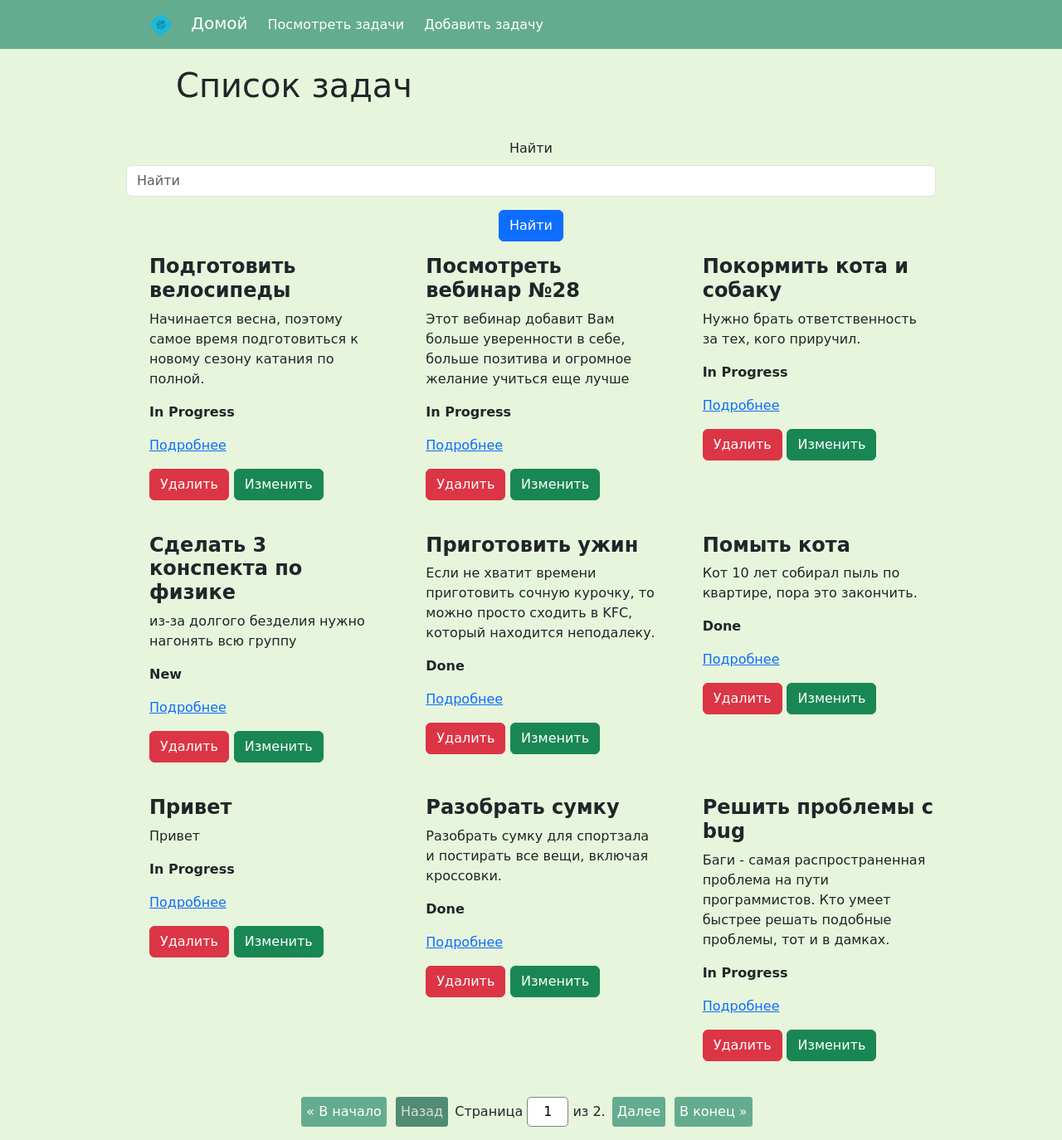
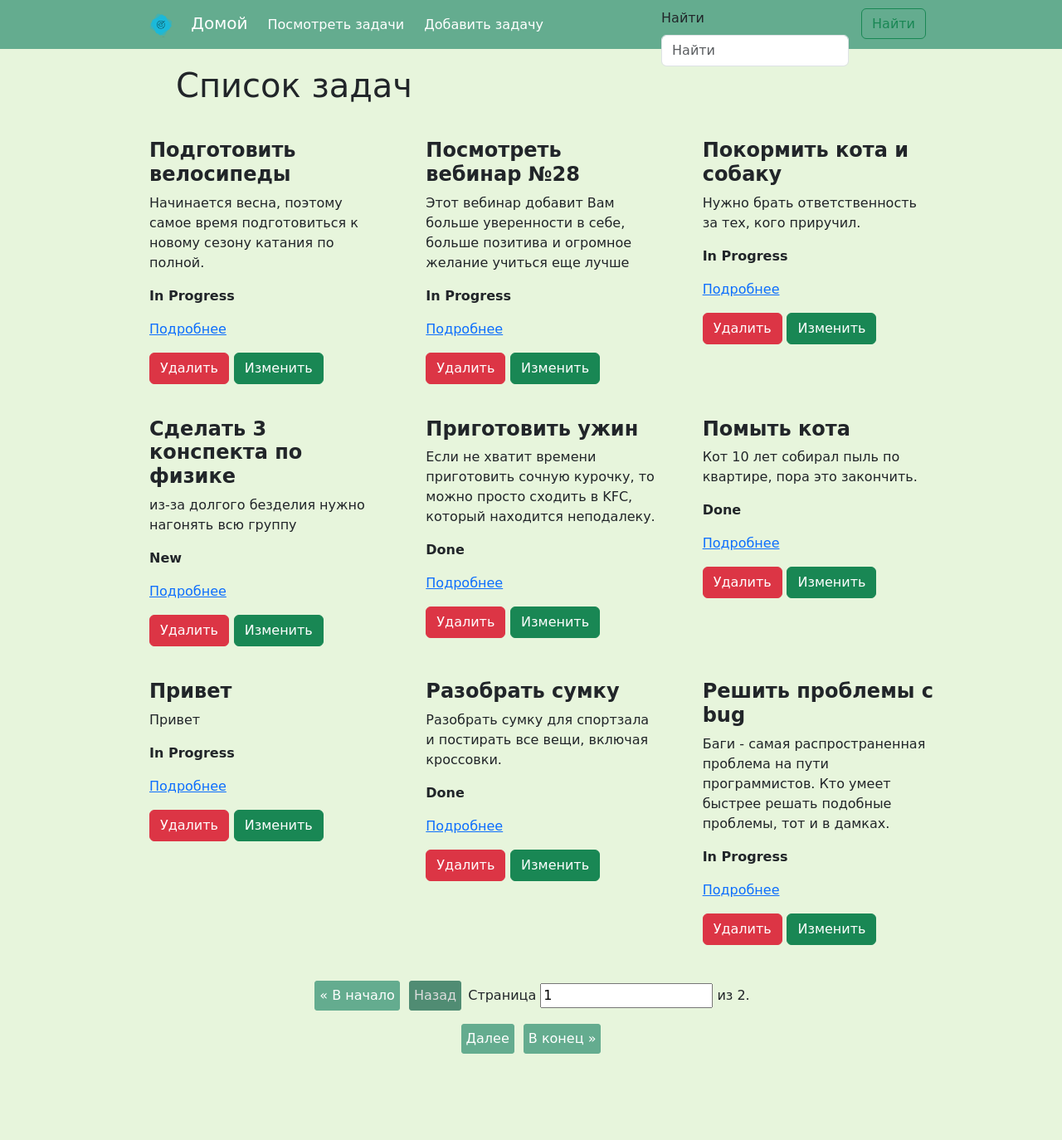
Before and after one commit to TagleD/homework_59_gleb_tarakanov, a Django app: page /tasks in a window 1280 px wide. Shown: the whole page at 83% size. After the commit the page ends 1270 px from the top, so only its background shows below. Run offline with Django 4.2, Linux system fonts and the light colour scheme; data comes from the database, SQL or seed files in the repository; some libraries are stand-ins or nearby versions; some web fonts are replaced.

Commit message:
Форма поиска перенесена в navbar и применены соответствующие стили

```diff
--- a/source/static/css/style.css
+++ b/source/static/css/style.css
@@ -111,49 +111,14 @@
     color: #64ac8f;
 }
 
-.pagination {
-    text-align: center;
+.search-form {
+    height: 24px;
+    margin-left: auto;
+    margin-right: 0;
 }
 
 
-.pagination a, .pagination .page-disabled {
-    display: inline-block;
-    border: solid 1px #6a7ddd;
-    border-radius: 3px;
-    padding: 5px;
-    margin: 3px;
+.search-button {
+    margin-left: 15px;
+    padding-bottom: 29px;
 }
-
-
-.pagination a {
-    background: #6a7ddd;
-    color: white;
-    text-decoration: none;
-}
-
-
-.pagination a:hover {
-    background: #6a7dff;
-    text-decoration: underline;
-}
-
-
-.pagination .page-disabled {
-    background: #6a7dcc;
-    color: #dddddd
-}
-
-
-.pagination .current-page {
-    display: inline-block;
-}
-
-
-.pagination .current-page input {
-    width: 50px;
-    padding: 5px 7px;
-    font-size: inherit;
-    border-radius: 5px;
-    text-align: center;
-    border: solid 1px gray;
-}
--- a/source/webapp/templates/base.html
+++ b/source/webapp/templates/base.html
@@ -39,6 +39,7 @@
                                 задачу</a>
                         </li>
                     </ul>
+                    {% block search %}{% endblock %}
                 </div>
             </div>
         </nav>
--- a/source/webapp/templates/partial/search.html
+++ b/source/webapp/templates/partial/search.html
@@ -1,6 +1,13 @@
 {% load django_bootstrap5 %}
 
-<form action="" method="get" class="text-center">
-    {% bootstrap_form form %}
-    {% bootstrap_button button_type="submit" content='Найти' %}
+{#{% for field in form %}#}
+{#    <input type="text" name="search" maxlength="100" class="form-control is-valid" placeholder="Найти" id="id_search">#}
+{#    {{ form }}#}
+{#{% endfor %}#}
+
+
+
+<form action="" method="get" class="d-flex search-form" role="search">
+    {% bootstrap_form form show_label=False  %}
+    {% bootstrap_button button_type="submit" content='Найти' button_class="btn btn-outline-success search-button" %}
 </form>
--- a/source/webapp/templates/tasks.html
+++ b/source/webapp/templates/tasks.html
@@ -1,6 +1,8 @@
 {% extends 'base.html' %}
 
 {% block title %}Просмотр задач{% endblock %}
+
+{% block search %}{% include 'partial/search.html' %}{% endblock %}
 
 {% block content %}
     <div class="container main-container">
@@ -11,11 +13,11 @@
                 </h1>
             </div>
         </div>
-        <div class="row">
-            <div class="col">
-                {% include 'partial/search.html' %}
-            </div>
-        </div>
+{#        <div class="row">#}
+{#            <div class="col">#}
+{#                #}
+{#            </div>#}
+{#        </div>#}
         <div class="row">
             {% for task in tasks %}
 
```
